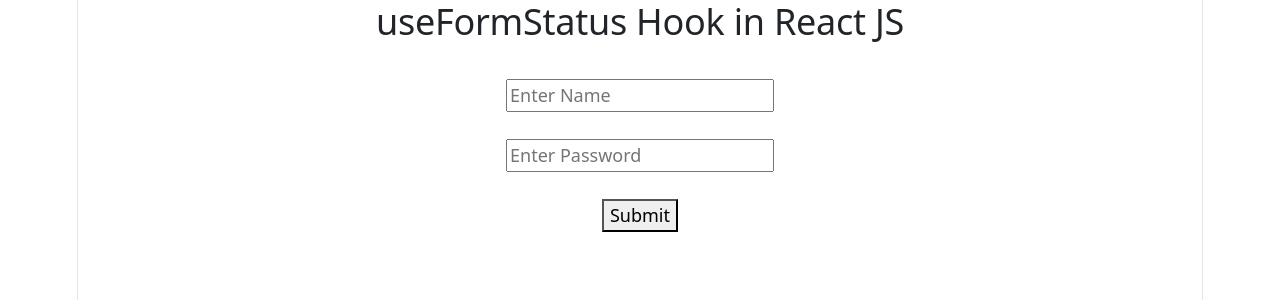
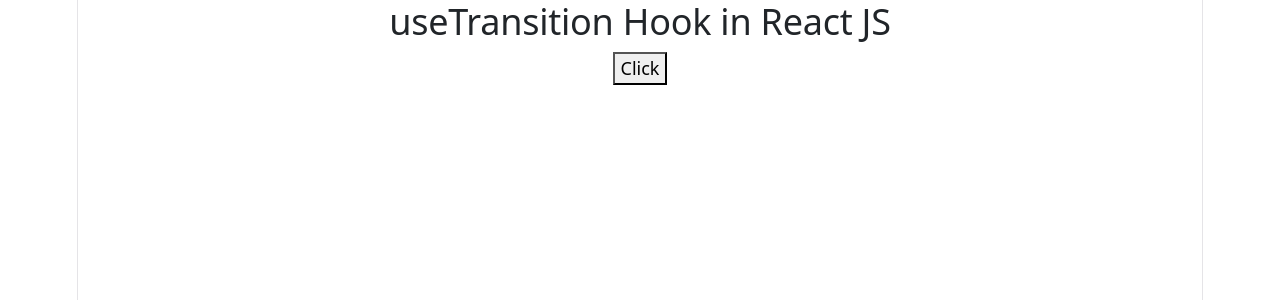
Before and after one commit to vivek2991/react-demo, a React (Vite) app: page / in a window 1280 px wide. Shown: the top 300 px of the page. Built offline with nearby package versions, Linux system fonts and the light colour scheme.

Commit message:
useTransition Hook in React JS App-32

```diff
--- /dev/null
+++ b/src/App-32.jsx
@@ -0,0 +1,48 @@
+import { useState, useTransition } from "react"
+
+// This is using useState
+// function App32(){
+
+//     const [pending, setPending] = useState(false);
+
+//     const handleButton=async()=>{
+//         setPending(true);
+//         await new Promise(res=>setTimeout(res,2000));
+//         setPending(false);
+//     }
+
+//     return(
+//         <div>
+//             <h2>useTransition Hook in React JS</h2>
+//             <button disabled={pending} onClick={handleButton}>Click</button>
+//         </div>
+//     )
+// }
+
+// export default App32
+
+// This is using useTransition
+function App32() {
+
+    const [pending, startTransition] = useTransition();
+
+    const handleButton = () => {
+        startTransition(async () => {
+            await new Promise(res => setTimeout(res, 2000));
+        })
+    }
+
+    return (
+        <div>
+            <h2>useTransition Hook in React JS</h2>
+            {
+                pending?
+                <img width={"50px"} src="https://media.tenor.com/tga0EoNOH-8AAAAM/loading-load.gif" alt="" />
+                :null
+            }
+            <button disabled={pending} onClick={handleButton}>Click</button>
+        </div>
+    )
+}
+
+export default App32
--- a/src/main.jsx
+++ b/src/main.jsx
@@ -35,6 +35,7 @@ import App28 from './App-28.jsx'
 import App29 from './App-29.jsx'
 import App30 from './App-30.jsx'
 import App31 from './App-31.jsx'
+import App32 from './App-32.jsx'
 
 createRoot(document.getElementById('root')).render(
   <StrictMode>
@@ -131,7 +132,10 @@ createRoot(document.getElementById('root')).render(
     {/* <App30 /> */}
 
     {/* useFormStatus Hook in React JS */}
-    <App31 />
+    {/* <App31 /> */}
+
+    {/* useTransition Hook in React JS */}
+    <App32 />
 
   </StrictMode>,
 )
```
